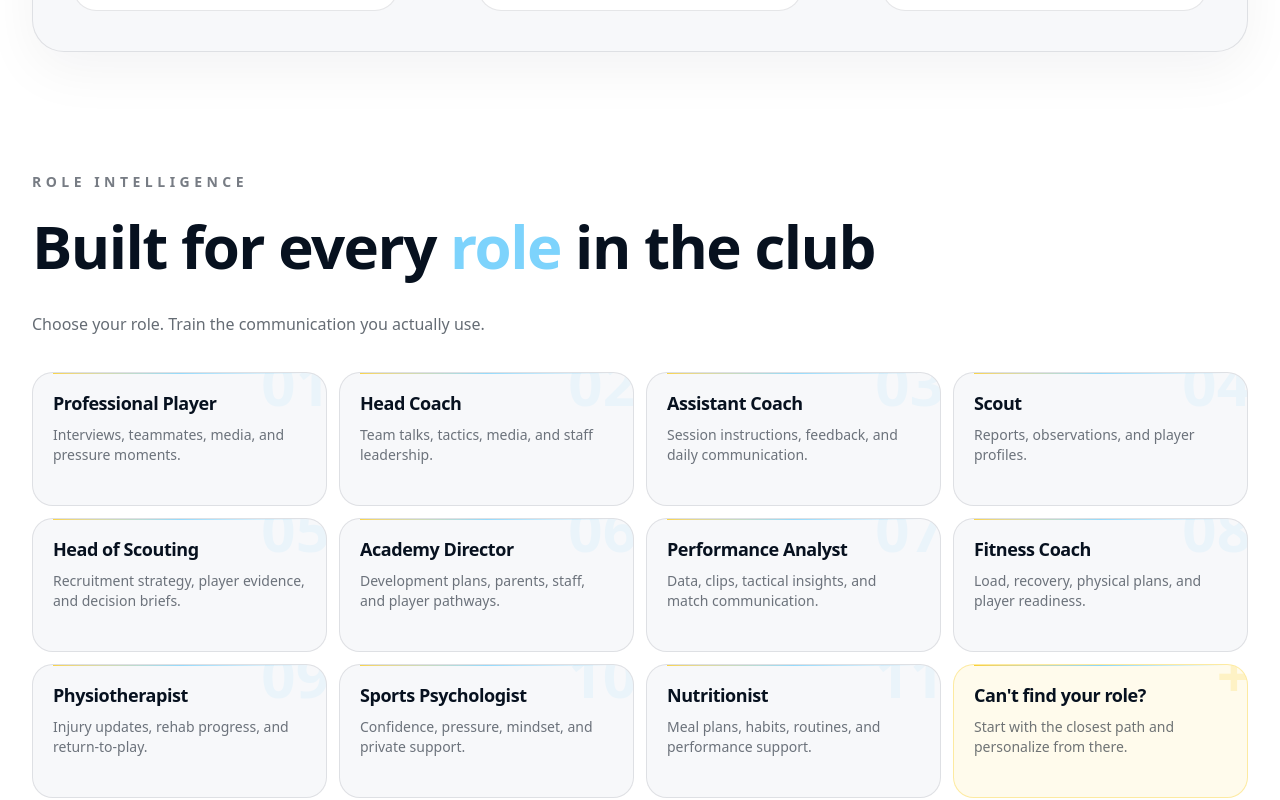
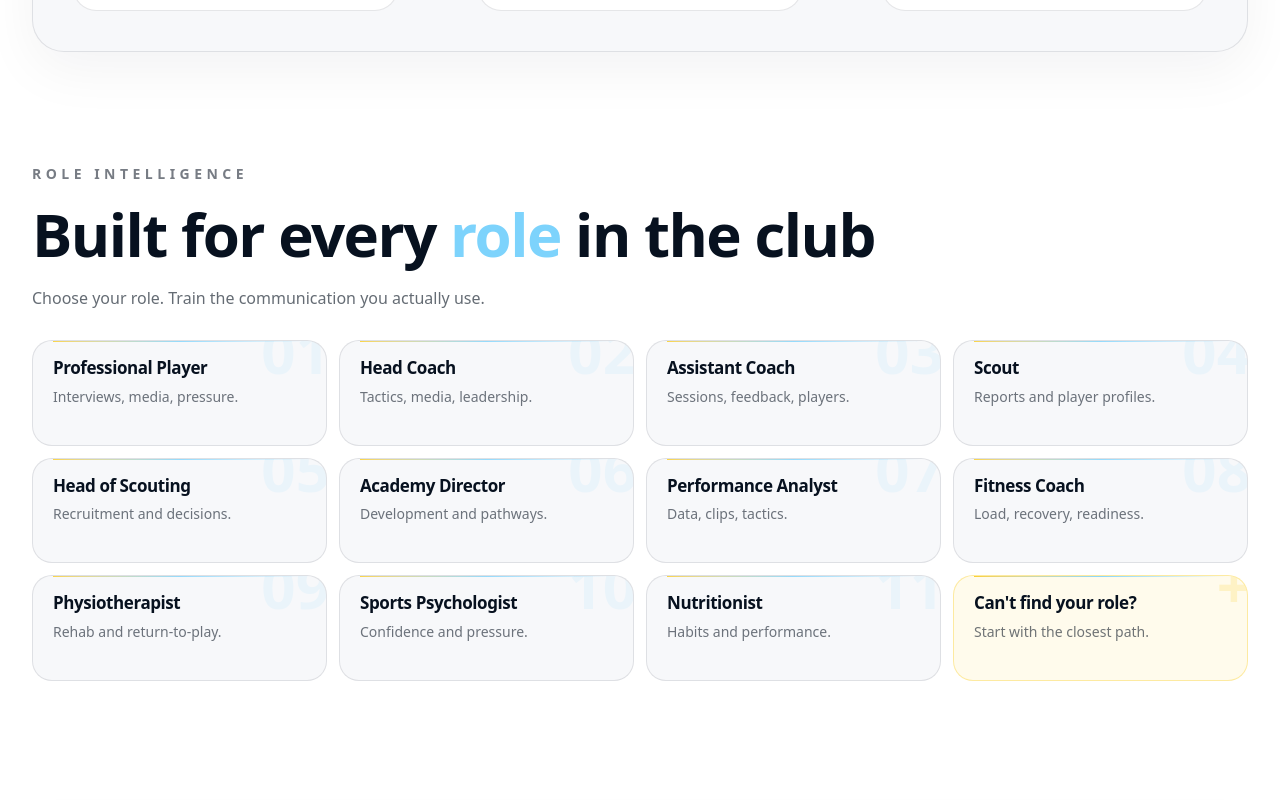
Before and after one commit to feifootball/fei-platform, a Next.js app: page / in a window 1280 px wide. Shown: the part 1280-2080 px from the top of the page. Built offline with nearby package versions, Linux system fonts and the light colour scheme.

Commit message:
Compact roles section content

```diff
--- a/app/page.tsx
+++ b/app/page.tsx
@@ -346,14 +346,14 @@ export default function Home() {
         </div>
       </section>
 
-      <section id="roles" className="scroll-mt-28 bg-white px-5 py-10 sm:px-8 sm:py-12">
+      <section id="roles" className="scroll-mt-24 bg-white px-5 py-8 sm:px-8 sm:py-10">
         <div className="mx-auto max-w-7xl">
           <div className="max-w-6xl">
             <p className="text-sm font-black uppercase tracking-[0.32em] text-fei-bg/55">
               {lang === "en" ? "ROLE INTELLIGENCE" : "INTELIGENCIA POR ROL"}
             </p>
 
-            <h2 className="mt-6 text-4xl font-black tracking-tight text-fei-bg sm:text-5xl lg:whitespace-nowrap lg:text-6xl">
+            <h2 className="mt-5 text-4xl font-black tracking-tight text-fei-bg sm:text-5xl lg:whitespace-nowrap lg:text-6xl">
               {lang === "en" ? (
                 <>
                   Built for every <span className="text-fei-sky">role</span> in the club
@@ -365,97 +365,75 @@ export default function Home() {
               )}
             </h2>
 
-            <p className="mt-8 max-w-2xl text-[15px] font-normal leading-7 text-fei-bg/62 sm:text-base sm:leading-8">
+            <p className="mt-5 max-w-2xl text-[15px] font-normal leading-7 text-fei-bg/62 sm:text-base">
               {lang === "en"
                 ? "Choose your role. Train the communication you actually use."
                 : "Elige tu rol. Entrena la comunicación que realmente usas."}
             </p>
           </div>
 
-          <div className="mt-8 grid gap-3 sm:grid-cols-2 lg:grid-cols-4">
+          <div className="mt-7 grid gap-3 sm:grid-cols-2 lg:grid-cols-4">
             {[
               {
                 number: "01",
                 role: "Professional Player",
-                description: lang === "en"
-                  ? "Interviews, teammates, media, and pressure moments."
-                  : "Entrevistas, compañeros, medios y momentos de presión.",
+                description: lang === "en" ? "Interviews, media, pressure." : "Entrevistas, medios, presión.",
               },
               {
                 number: "02",
                 role: "Head Coach",
-                description: lang === "en"
-                  ? "Team talks, tactics, media, and staff leadership."
-                  : "Charlas de equipo, táctica, medios y liderazgo del staff.",
+                description: lang === "en" ? "Tactics, media, leadership." : "Táctica, medios, liderazgo.",
               },
               {
                 number: "03",
                 role: "Assistant Coach",
-                description: lang === "en"
-                  ? "Session instructions, feedback, and daily communication."
-                  : "Instrucciones de sesión, feedback y comunicación diaria.",
+                description: lang === "en" ? "Sessions, feedback, players." : "Sesiones, feedback, jugadores.",
               },
               {
                 number: "04",
                 role: "Scout",
-                description: lang === "en"
-                  ? "Reports, observations, and player profiles."
-                  : "Reportes, observaciones y perfiles de jugadores.",
+                description: lang === "en" ? "Reports and player profiles." : "Reportes y perfiles.",
               },
               {
                 number: "05",
                 role: "Head of Scouting",
-                description: lang === "en"
-                  ? "Recruitment strategy, player evidence, and decision briefs."
-                  : "Estrategia de reclutamiento, evidencia y decisiones.",
+                description: lang === "en" ? "Recruitment and decisions." : "Reclutamiento y decisiones.",
               },
               {
                 number: "06",
                 role: "Academy Director",
-                description: lang === "en"
-                  ? "Development plans, parents, staff, and player pathways."
-                  : "Planes de desarrollo, familias, staff y rutas de jugadores.",
+                description: lang === "en" ? "Development and pathways." : "Desarrollo y rutas.",
               },
               {
                 number: "07",
                 role: "Performance Analyst",
-                description: lang === "en"
-                  ? "Data, clips, tactical insights, and match communication."
-                  : "Datos, clips, análisis táctico y comunicación de partido.",
+                description: lang === "en" ? "Data, clips, tactics." : "Datos, clips, táctica.",
               },
               {
                 number: "08",
                 role: "Fitness Coach",
-                description: lang === "en"
-                  ? "Load, recovery, physical plans, and player readiness."
-                  : "Carga, recuperación, planes físicos y preparación del jugador.",
+                description: lang === "en" ? "Load, recovery, readiness." : "Carga, recuperación, preparación.",
               },
               {
                 number: "09",
                 role: "Physiotherapist",
-                description: lang === "en"
-                  ? "Injury updates, rehab progress, and return-to-play."
-                  : "Lesiones, rehabilitación y retorno al juego.",
+                description: lang === "en" ? "Rehab and return-to-play." : "Rehabilitación y retorno.",
               },
               {
                 number: "10",
                 role: "Sports Psychologist",
-                description: lang === "en"
-                  ? "Confidence, pressure, mindset, and private support."
-                  : "Confianza, presión, mentalidad y apoyo individual.",
+                description: lang === "en" ? "Confidence and pressure." : "Confianza y presión.",
               },
               {
                 number: "11",
                 role: "Nutritionist",
-                description: lang === "en"
-                  ? "Meal plans, habits, routines, and performance support."
-                  : "Planes, hábitos, rutinas y apoyo al rendimiento.",
+                description: lang === "en" ? "Habits and performance." : "Hábitos y rendimiento.",
               },
             ].map((item) => (
               <a
                 key={item.role}
                 href={`/register?role=${encodeURIComponent(item.role)}`}
-                className="group relative min-h-[108px] overflow-hidden rounded-[1.3rem] border border-fei-bg/10 bg-[#F7F8FA] px-5 py-4 transition duration-300 hover:-translate-y-0.5 hover:border-fei-sky/35 hover:bg-white hover:shadow-[0_18px_45px_rgba(7,17,31,0.07)]"
+                className="group relative min-h-[92px] overflow-hidden rounded-[1.25rem] border border-fei-bg/10 bg-[#F7F8FA] px-5 py-3.5 transition duration-300 hover:-translate-y-0.5 hover:border-fei-sky/35 hover:bg-white hover:shadow-[0_18px_45px_rgba(7,17,31,0.07)]"
               >
                 <span className="pointer-events-none absolute -right-1 -top-5 text-6xl font-black leading-none text-fei-sky/[0.10] transition duration-300 group-hover:text-fei-yellow/[0.18]">
                   {item.number}
@@ -464,11 +442,11 @@ export default function Home() {
                 <div className="absolute inset-x-5 top-0 h-px bg-gradient-to-r from-fei-yellow via-fei-sky to-transparent opacity-80 transition duration-300 group-hover:h-[2px] group-hover:opacity-100" />
 
                 <div className="relative">
-                  <h3 className="text-lg font-black tracking-tight text-fei-bg">
+                  <h3 className="text-[17px] font-black tracking-tight text-fei-bg">
                     {item.role}
                   </h3>
 
-                  <p className="mt-2 max-w-[18rem] text-sm leading-5 text-fei-bg/58">
+                  <p className="mt-1.5 max-w-[18rem] text-sm leading-5 text-fei-bg/58">
                     {item.description}
                   </p>
 
@@ -481,7 +459,7 @@ export default function Home() {
 
             <a
               href="/register"
-              className="group relative min-h-[108px] overflow-hidden rounded-[1.3rem] border border-fei-yellow/35 bg-fei-yellow/[0.08] px-5 py-4 transition duration-300 hover:-translate-y-0.5 hover:bg-fei-yellow/15 hover:shadow-[0_18px_45px_rgba(250,204,21,0.12)]"
+              className="group relative min-h-[92px] overflow-hidden rounded-[1.25rem] border border-fei-yellow/35 bg-fei-yellow/[0.08] px-5 py-3.5 transition duration-300 hover:-translate-y-0.5 hover:bg-fei-yellow/15 hover:shadow-[0_18px_45px_rgba(250,204,21,0.12)]"
             >
               <span className="pointer-events-none absolute -right-1 -top-5 text-6xl font-black leading-none text-fei-yellow/[0.18]">
                 +
@@ -490,14 +468,14 @@ export default function Home() {
               <div className="absolute inset-x-5 top-0 h-px bg-gradient-to-r from-fei-yellow via-fei-sky to-transparent opacity-90" />
 
               <div className="relative">
-                <h3 className="text-lg font-black tracking-tight text-fei-bg">
+                <h3 className="text-[17px] font-black tracking-tight text-fei-bg">
                   {lang === "en" ? "Can't find your role?" : "¿No encuentras tu rol?"}
                 </h3>
 
-                <p className="mt-2 max-w-[18rem] text-sm leading-5 text-fei-bg/58">
+                <p className="mt-1.5 max-w-[18rem] text-sm leading-5 text-fei-bg/58">
                   {lang === "en"
-                    ? "Start with the closest path and personalize from there."
-                    : "Empieza con la ruta más cercana y personaliza desde ahí."}
+                    ? "Start with the closest path."
+                    : "Empieza con la ruta más cercana."}
                 </p>
 
                 <p className="mt-2 text-xs font-bold uppercase tracking-[0.14em] text-fei-bg opacity-0 transition duration-300 group-hover:opacity-100">
```
